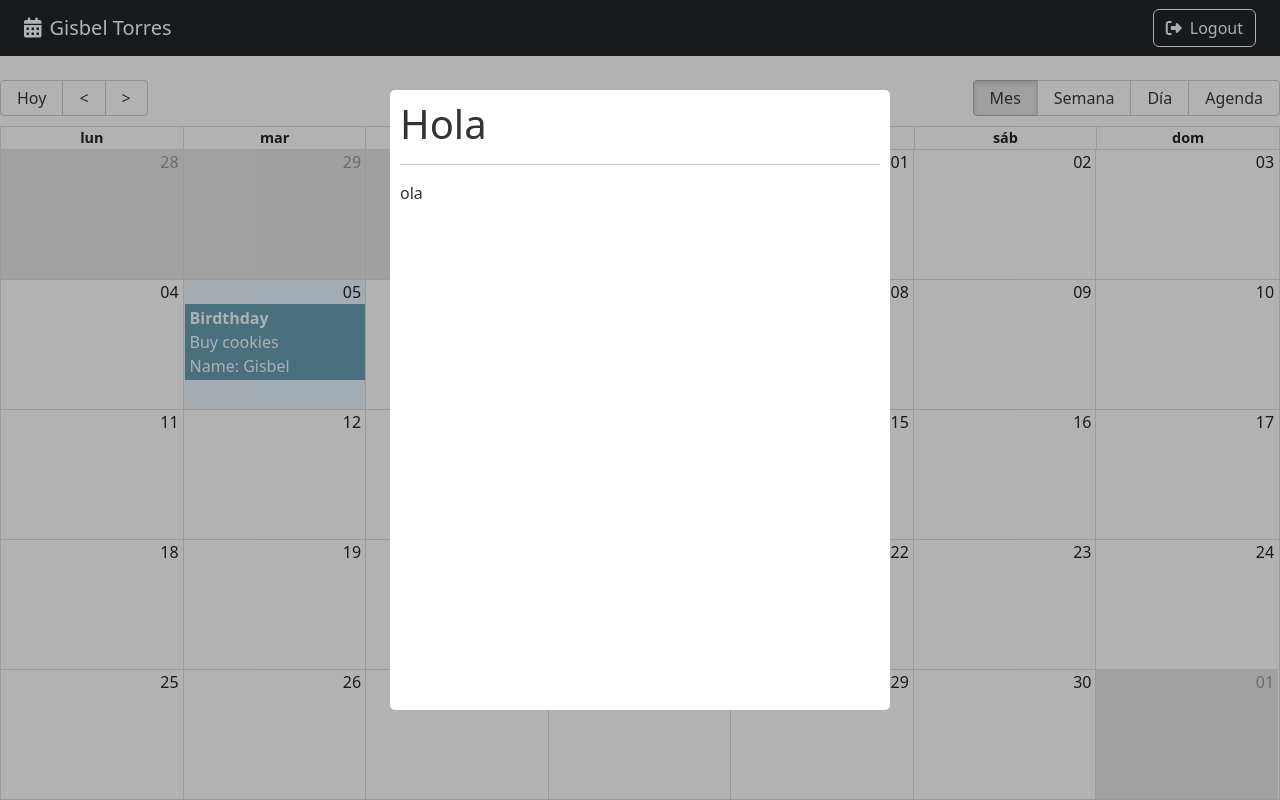
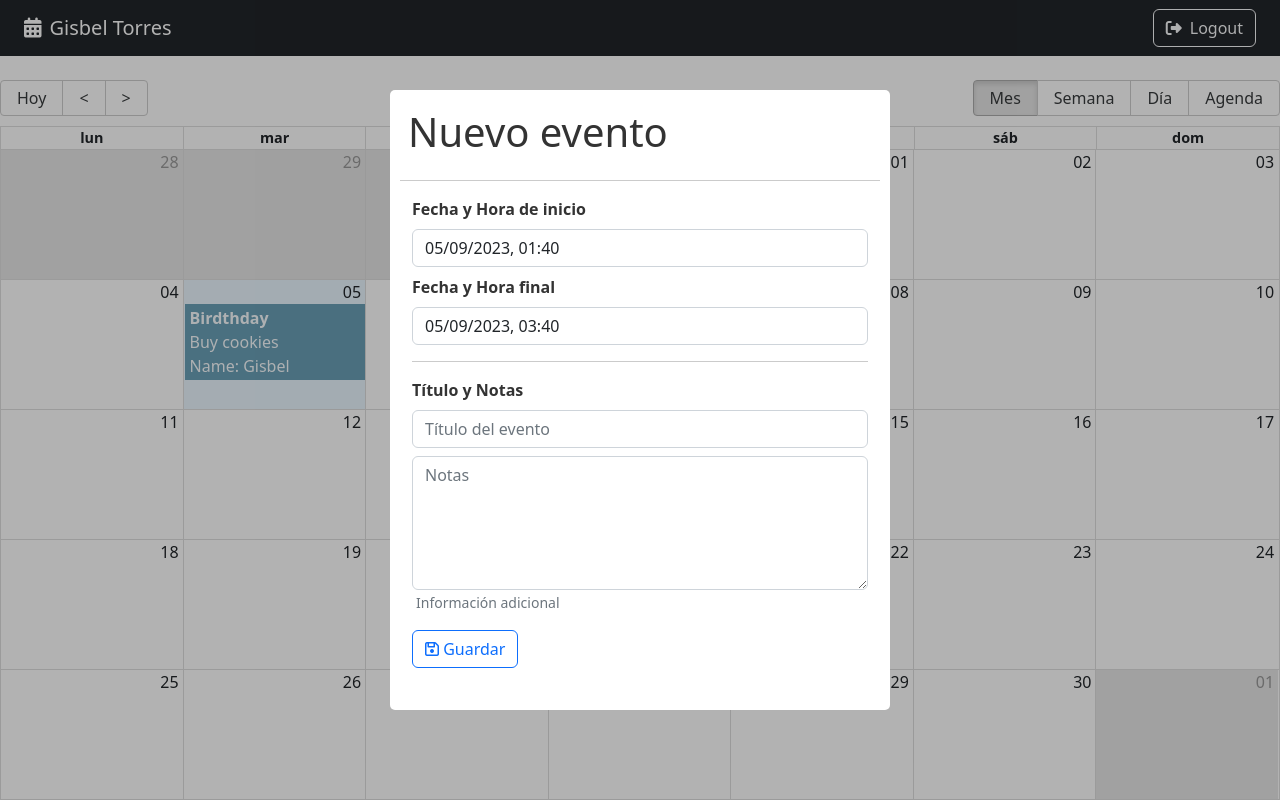
Before and after one commit to gisbelt/react-app, a React (Vite) app in the folder 10-calendar-app-vite/: page / in a window 1280 px wide. Built offline with nearby package versions, Linux system fonts and the light colour scheme.

Commit message:
Add: react-datepicker

```diff
--- a/10-calendar-app-vite/package.json
+++ b/10-calendar-app-vite/package.json
@@ -13,6 +13,7 @@
     "date-fns": "^2.30.0",
     "react": "^18.2.0",
     "react-big-calendar": "^1.8.2",
+    "react-datepicker": "^4.17.0",
     "react-dom": "^18.2.0",
     "react-modal": "^3.16.1",
     "react-router-dom": "6"
--- a/10-calendar-app-vite/src/calendar/components/CalendarModal.jsx
+++ b/10-calendar-app-vite/src/calendar/components/CalendarModal.jsx
@@ -1,5 +1,11 @@
+import { addHours } from 'date-fns';
 import { useState } from 'react';
 import Modal from 'react-modal';
+import DatePicker, { registerLocale } from "react-datepicker";
+import es from 'date-fns/locale/es';
+import "react-datepicker/dist/react-datepicker.css";
+
+registerLocale('es', es)
 
 const customStyles = {
 	content: {
@@ -15,6 +21,27 @@
 Modal.setAppElement('#root');
 
 export const CalendarModal = () => {
+	const [formValues, setFormValues] = useState({
+		title: '',
+		notes: '',
+		start: new Date(),
+		end: addHours(new Date(), 2),
+	})
+
+	const onInputChange = ({ target }) => {
+		setFormValues({
+			...formValues,
+			[target.name]: target.value
+		})
+	}
+
+	const onDateChange = ( event, changing ) => {
+		setFormValues({
+			...formValues,
+			[changing]: event
+		})
+	}
+
 	const [isOpen, setIsOpen] = useState(true)
 	const onCloseModal = () => {
 		setIsOpen(false)
@@ -29,9 +56,75 @@
 			overlayClassName="bg-modal"
 			closeTimeoutMS={ 200 }
 		>
-			<h1>Hola</h1>
+			<h1 className='p-2'> Nuevo evento </h1>
 			<hr />
-			<p>ola</p>
+			<form className="container">
+
+				<div className="form-group mb-2 fw-semibold">
+					<label>Fecha y Hora de inicio</label>
+					<DatePicker
+						className="form-control mt-2"
+						placeholder="Fecha inicio"
+						selected={ formValues.start }
+						onChange={ (date) => onDateChange(date, 'start') }
+						dateFormat='Pp'
+						showTimeSelect
+						locale="es"
+						timeCaption='Hora'
+					/>
+				</div>
+
+				<div className="form-group mb-2 fw-semibold">
+					<label>Fecha y Hora final</label>
+					<DatePicker
+						className="form-control mt-2"
+						placeholder="Fecha final"
+						selected={ formValues.end }
+						onChange={ (event) => onDateChange(event, 'end') }
+						dateFormat='Pp'
+						showTimeSelect
+						locale="es"
+						timeCaption='Hora'
+						minDate={ formValues.start }
+					/>
+				</div>
+
+				<hr />
+				<div className="form-group mb-2 fw-semibold">
+					<label>Título y Notas</label>
+					<input
+						type="text"
+						className="form-control mt-2"
+						placeholder="Título del evento"
+						name="title"
+						value={ formValues.title }
+						onChange={ onInputChange }
+						autoComplete="off"
+					/>
+				</div>
+
+				<div className="form-group mb-2">
+					<textarea
+						type="text"
+						className="form-control mt-2"
+						placeholder="Notas"
+						rows="5"
+						name="notes"
+						value={ formValues.notes }
+						onChange={ onInputChange }
+					></textarea>
+					<small id="emailHelp" className="form-text text-muted ms-1">Información adicional</small>
+				</div>
+
+				<button
+					type="submit"
+					className="btn btn-outline-primary btn-block mt-2"
+				>
+					<i className="far fa-save"></i>
+					<span> Guardar</span>
+				</button>
+
+			</form>
 		</Modal>
 	)
 }
--- a/10-calendar-app-vite/src/styles.css
+++ b/10-calendar-app-vite/src/styles.css
@@ -38,3 +38,7 @@
   outline: none;
   padding: 10px;
 }
+
+.react-datepicker-wrapper {
+  width: 100%;
+}
```
Also changed, not shown: 1 other file (tests, documents, lock files or other folders).
